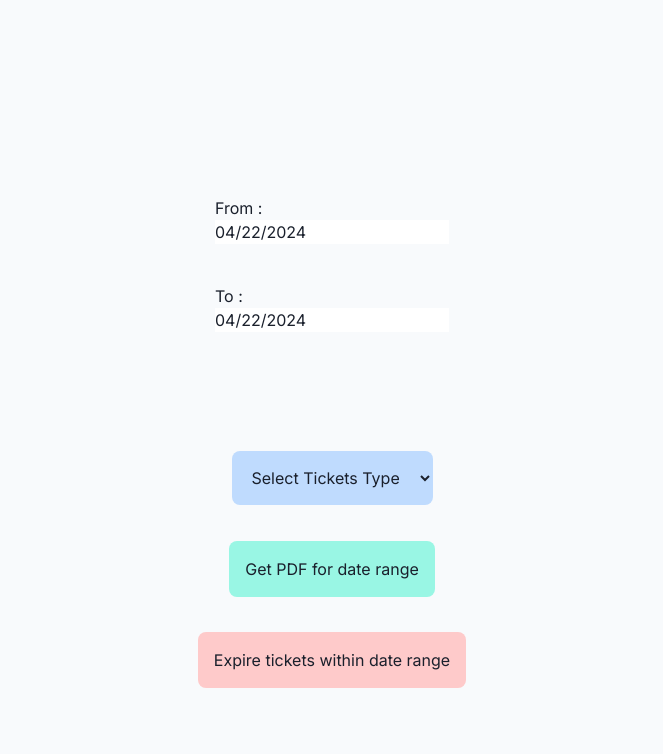
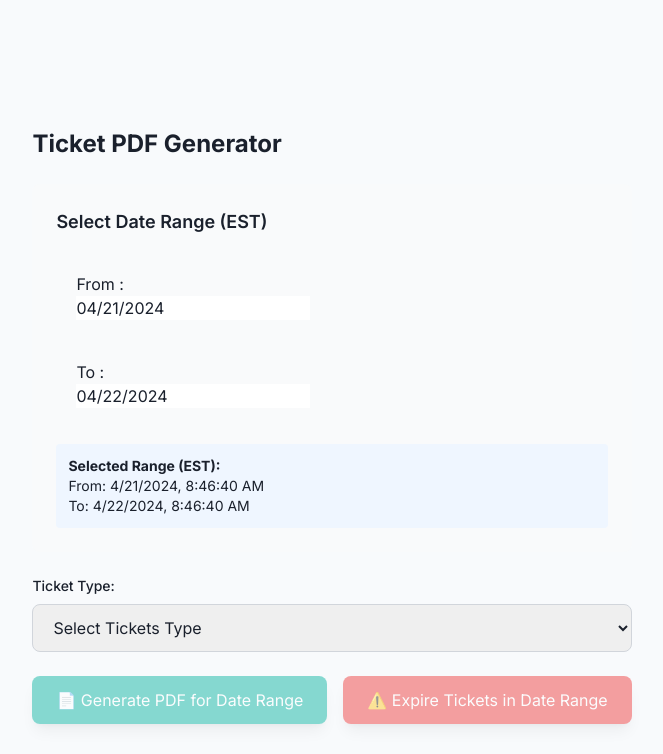
Before and after one commit to kevknots/ticketspdfexporter, a Next.js app: page / in a window 1280 px wide. Shown: the top 754 px of the page, without its empty margins (308-971 px from the left). Built offline with nearby package versions, Linux system fonts and the light colour scheme.

Commit message:
Update Container.tsx

```diff
--- a/src/components/Container.tsx
+++ b/src/components/Container.tsx
@@ -1,70 +1,147 @@
 'use client'
-
 import { CircularProgress } from "@chakra-ui/react";
 import { useState } from "react";
 import { DateSelector } from "./DateSelector"
 
+// 🔧 Helper function to convert date to EST and format for API
+const formatDateForEST = (date: Date): string => {
+    // Create a new date in EST timezone
+    const estDate = new Date(date.toLocaleString("en-US", {timeZone: "America/New_York"}));
+    return estDate.toISOString();
+};
 
 export function Container(){
-
-    const [to, setTo] = useState(new Date());
-    const [from, setFrom] = useState(new Date());
+    // 🔧 FIXED: Initialize with current EST time
+    const now = new Date();
+    const [to, setTo] = useState(now);
+    const [from, setFrom] = useState(new Date(now.getTime() - 24 * 60 * 60 * 1000)); // 24 hours ago
     const [loading, setLoading] = useState(false);
     const [selectedType, setSelectedType] = useState('');
 
+    // 🔧 IMPROVED: Better date formatting for debugging
+    console.log('Selected dates:', {
+        from: from.toLocaleString("en-US", {timeZone: "America/New_York"}),
+        to: to.toLocaleString("en-US", {timeZone: "America/New_York"}),
+        fromISO: formatDateForEST(from),
+        toISO: formatDateForEST(to)
+    });
 
-    console.log(to.toISOString(),from.toISOString())
+    const expireTickets = async (type: string) => {
+        try {
+            setLoading(true);
+            const fromEST = formatDateForEST(from);
+            const toEST = formatDateForEST(to);
 
-    const expireTickets = async (type: string)=>{
-        try{
-        const res = await fetch(`/api/expire_505?lte=${to.toISOString()}&gte=${from.toISOString()}&type=${type}`,{
+            const res = await fetch(`/api/expire_505?lte=${toEST}&gte=${fromEST}&type=${type}`, {
                 method: 'PUT'
-        })
-        const body = await res.json()
+            });
 
-        if(body.updated){
-            setLoading(false)
-            alert(`expired ${body.updated} tickets successfully!`)
+            const body = await res.json();
+            if (body.updated) {
+                alert(`Expired ${body.updated} tickets successfully!`);
+            } else {
+                alert('No tickets found to expire in the selected date range.');
+            }
+        } catch (err) {
+            console.error('Error expiring tickets:', err);
+            alert('Error expiring tickets. Please try again.');
+        } finally {
+            setLoading(false);
+        }
+    };
 
-        }
-    } catch(err){
-        console.log(err)
+    const generatePDF = () => {
+        if (selectedType === '') {
+            alert("Select tickets type first!");
+            return;
         }
 
-    }
+        setLoading(true);
+        const fromEST = formatDateForEST(from);
+        const toEST = formatDateForEST(to);
 
-    return (<>
-          <div className="px-20 py-20"><DateSelector to={to} from={from} setTo={setTo} setFrom={setFrom} /></div>
+        // Open PDF in new window
+        const pdfUrl = `/api/generate?lte=${toEST}&gte=${fromEST}&type=${selectedType}`;
+        window.open(pdfUrl, '_blank');
 
+        // Reset loading after a short delay
+        setTimeout(() => setLoading(false), 2000);
+    };
+
+    return (
+        <div className="p-8 max-w-4xl mx-auto">
+            <h1 className="text-2xl font-bold mb-6">Ticket PDF Generator</h1>
+
+            {/* Date Selection */}
+            <div className="bg-gray-50 p-6 rounded-lg mb-6">
+                <h2 className="text-lg font-semibold mb-4">Select Date Range (EST)</h2>
+                <DateSelector
+                    to={to}
+                    from={from}
+                    setTo={setTo}
+                    setFrom={setFrom}
+                />
+
+                {/* Display selected range in EST */}
+                <div className="mt-4 p-3 bg-blue-50 rounded text-sm">
+                    <strong>Selected Range (EST):</strong><br/>
+                    From: {from.toLocaleString("en-US", {timeZone: "America/New_York"})}<br/>
+                    To: {to.toLocaleString("en-US", {timeZone: "America/New_York"})}
+                </div>
+            </div>
+
+            {/* Ticket Type Selection */}
+            <div className="mb-6">
+                <label className="block text-sm font-medium mb-2">Ticket Type:</label>
                 <select
-                className="mt-4 mb-4 px-4 py-4 bg-blue-200 rounded-lg hover:shadow-lg"
+                    className="w-full px-4 py-3 border border-gray-300 rounded-lg focus:ring-2 focus:ring-blue-500 focus:border-blue-500"
                     value={selectedType}
                     onChange={(e) => setSelectedType(e.target.value)}
                 >
                     <option value="">Select Tickets Type</option>
-                <option value="badd">BADD</option>
-                <option value="winme">WINME</option>
+                    <option value="badd">BADD Tickets</option>
+                    <option value="winme">WinMe Tickets</option>
                 </select>
+            </div>
 
-         { loading ? <CircularProgress isIndeterminate color='green.300' />
-         : <button className="mt-4 mb-4 px-4 py-4 bg-teal-200 rounded-lg hover:shadow-lg" onClick={()=>{
-            if(selectedType === ''){
-             alert("Select tickets type first!")
-             return;
+            {/* Action Buttons */}
+            <div className="flex gap-4 flex-wrap">
+                {loading ? (
+                    <div className="flex items-center gap-2">
+                        <CircularProgress isIndeterminate color='green.300' size="sm" />
+                        <span>Processing...</span>
+                    </div>
+                ) : (
+                    <>
+                        <button
+                            className="px-6 py-3 bg-teal-500 text-white rounded-lg hover:bg-teal-600 transition-colors shadow-lg disabled:opacity-50"
+                            onClick={generatePDF}
+                            disabled={!selectedType}
+                        >
+                            📄 Generate PDF for Date Range
+                        </button>
+
+                        <button
+                            className="px-6 py-3 bg-red-500 text-white rounded-lg hover:bg-red-600 transition-colors shadow-lg disabled:opacity-50"
+                            onClick={() => expireTickets(selectedType)}
+                            disabled={!selectedType}
+                        >
+                            ⚠️ Expire Tickets in Date Range
+                        </button>
+                    </>
+                )}
+            </div>
+
+            {/* Instructions */}
+            <div className="mt-8 p-4 bg-yellow-50 border border-yellow-200 rounded-lg">
+                <h3 className="font-semibold text-yellow-800 mb-2">Instructions:</h3>
+                <ul className="text-sm text-yellow-700 space-y-1">
+                    <li>• All times are automatically converted to EST</li>
+                    <li>• PDF generation opens in a new tab</li>
+                    <li>• Expire function permanently marks tickets as inactive</li>
+                    <li>• Select a reasonable date range to avoid timeouts</li>
+                </ul>
+            </div>
+        </div>
+    );
 }
-            setLoading(true)
-            window.location.replace(`/api/generate?lte=${to.toISOString()}&gte=${from.toISOString()}&type=${selectedType}`)
-            }}>Get PDF for date range</button>
-            }
-        { loading ? <></>
-         : <button className="mt-4 mb-4 px-4 py-4 bg-red-200 rounded-lg hover:shadow-lg" onClick={async()=>{
-            if(selectedType === ''){
-             alert("Select tickets type first!")
-             return;
-            }
-            setLoading(true)
-            await expireTickets(selectedType)
-            }}>Expire tickets within date range</button>
-            }
-    </>)
-}
```
Lines whose indentation alone changed are shown as unchanged.
